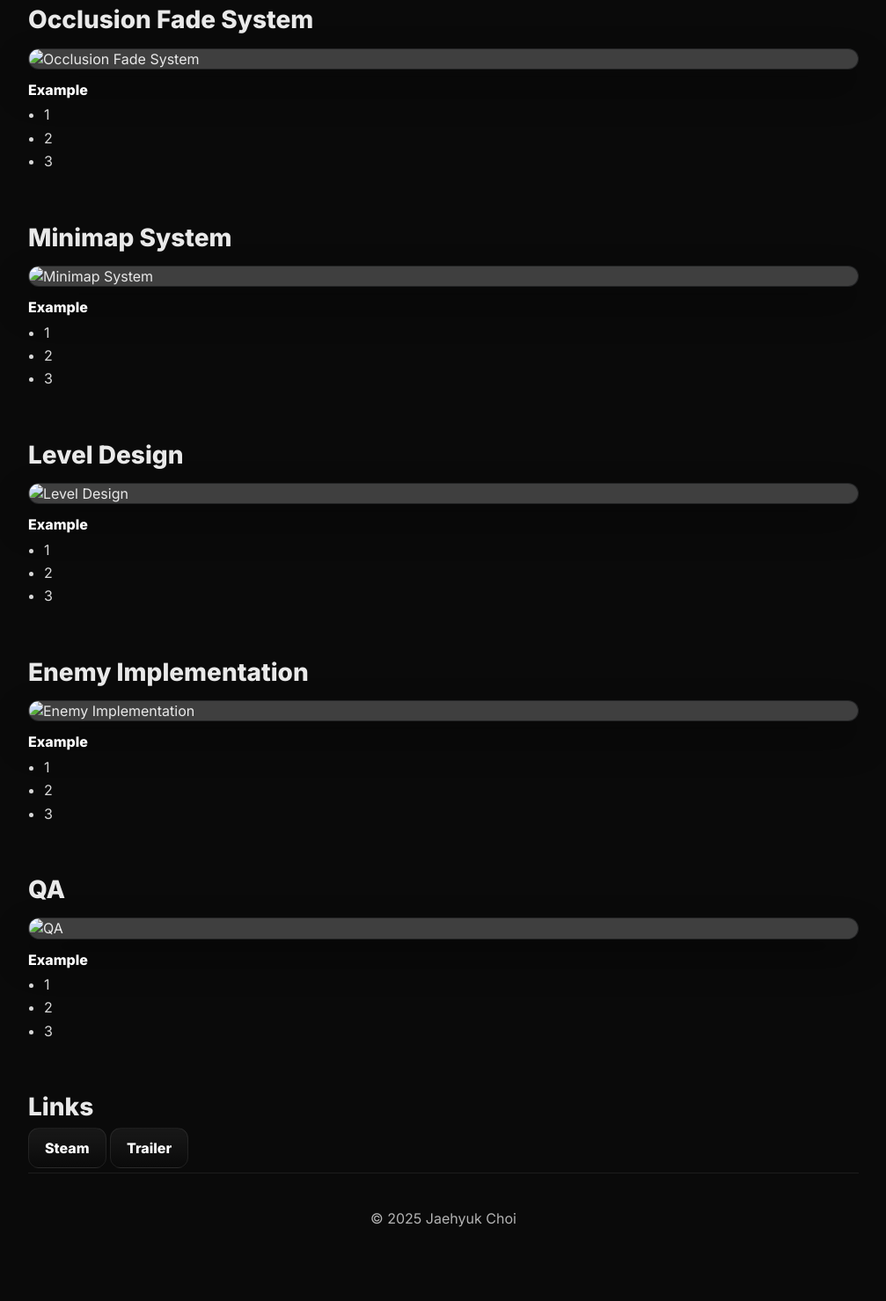
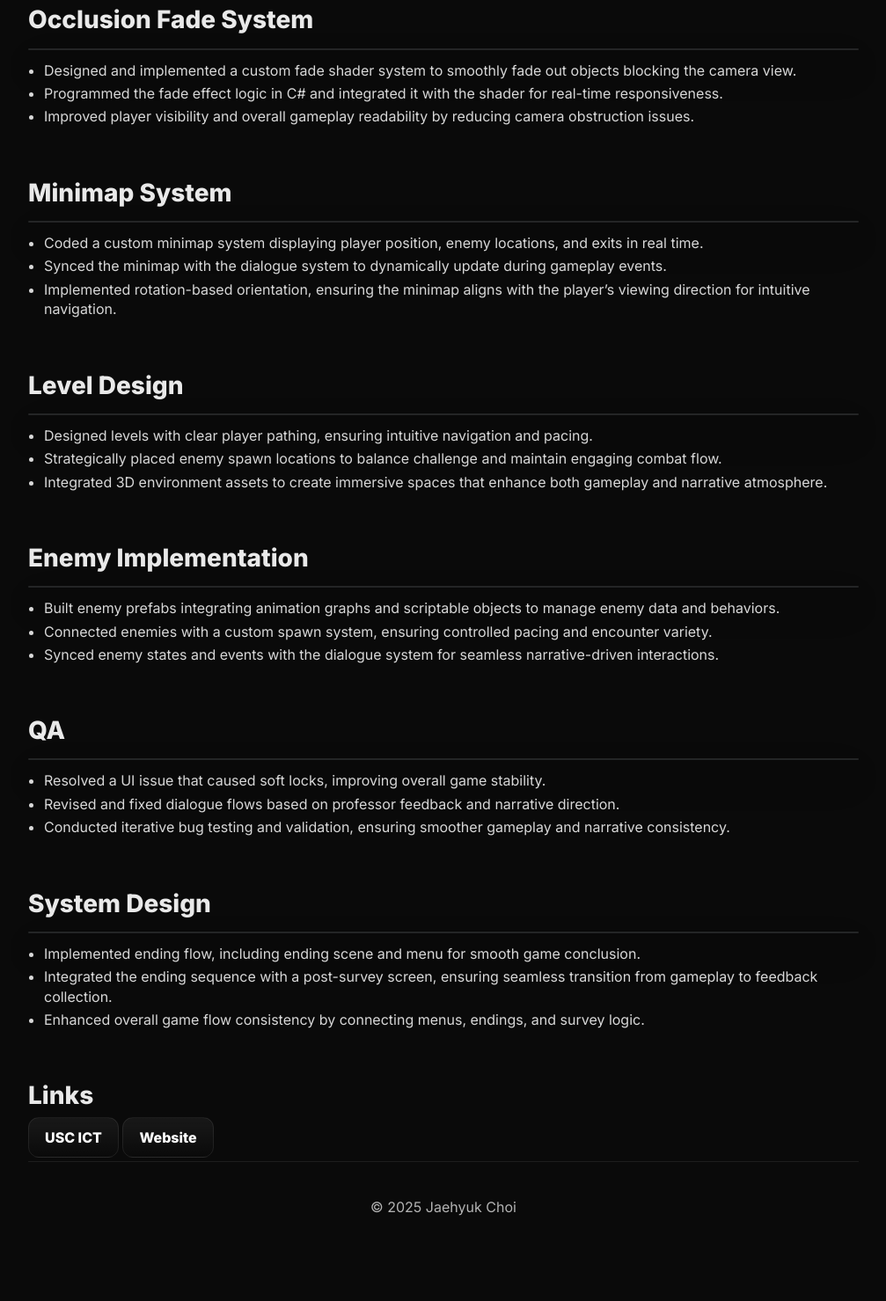
Before and after one commit to jhyukstin/jhyukstin.github.io, a plain HTML site: page projects/7th-patient.html in a window 1280 px wide. Shown: the part 1138-2617 px from the top of the page at 88% size, without its empty margins (136-1143 px from the left). Drawn offline with Linux system fonts and the light colour scheme.

Commit message:
Project descriptions
Project descriptions

```diff
--- a/projects/7th-patient.html
+++ b/projects/7th-patient.html
@@ -69,13 +69,12 @@
       <h3>Occlusion Fade System</h3>
       <div class="work-media-project">
         <!-- Replace src with your real image or trailer frame -->
-        <img src="../assets/images/.png" alt="Occlusion Fade System">
+        <!--<img src="../assets/images/.png" alt="Occlusion Fade System">-->
       </div>
-      <h4>Example</h4>
       <ul>
-        <li>1</li>
-        <li>2</li>
-        <li>3</li>
+        <li>Designed and implemented a custom fade shader system to smoothly fade out objects blocking the camera view.</li>
+        <li>Programmed the fade effect logic in C# and integrated it with the shader for real-time responsiveness.</li>
+        <li>Improved player visibility and overall gameplay readability by reducing camera obstruction issues.</li>
       </ul>
     </section>
 
@@ -84,13 +83,12 @@
       <h3>Minimap System</h3>
       <div class="work-media-project">
         <!-- Replace src with your real image or trailer frame -->
-        <img src="../assets/images/.png" alt="Minimap System">
+        <!--<img src="../assets/images/.png" alt="Minimap System">-->
       </div>
-      <h4>Example</h4>
       <ul>
-        <li>1</li>
-        <li>2</li>
-        <li>3</li>
+        <li>Coded a custom minimap system displaying player position, enemy locations, and exits in real time.</li>
+        <li>Synced the minimap with the dialogue system to dynamically update during gameplay events.</li>
+        <li>Implemented rotation-based orientation, ensuring the minimap aligns with the player’s viewing direction for intuitive navigation.</li>
       </ul>
     </section>
 
@@ -99,13 +97,12 @@
       <h3>Level Design</h3>
       <div class="work-media-project">
         <!-- Replace src with your real image or trailer frame -->
-        <img src="../assets/images/.png" alt="Level Design">
+        <!--<img src="../assets/images/.png" alt="Level Design"> -->
       </div>
-      <h4>Example</h4>
       <ul>
-        <li>1</li>
-        <li>2</li>
-        <li>3</li>
+        <li>Designed levels with clear player pathing, ensuring intuitive navigation and pacing.</li>
+        <li>Strategically placed enemy spawn locations to balance challenge and maintain engaging combat flow.</li>
+        <li>Integrated 3D environment assets to create immersive spaces that enhance both gameplay and narrative atmosphere.</li>
       </ul>
     </section>
 
@@ -114,13 +111,12 @@
       <h3>Enemy Implementation</h3>
       <div class="work-media-project">
         <!-- Replace src with your real image or trailer frame -->
-        <img src="../assets/images/.png" alt="Enemy Implementation">
+        <!--<img src="../assets/images/.png" alt="Enemy Implementation">-->
       </div>
-      <h4>Example</h4>
       <ul>
-        <li>1</li>
-        <li>2</li>
-        <li>3</li>
+        <li>Built enemy prefabs integrating animation graphs and scriptable objects to manage enemy data and behaviors.</li>
+        <li>Connected enemies with a custom spawn system, ensuring controlled pacing and encounter variety.</li>
+        <li>Synced enemy states and events with the dialogue system for seamless narrative-driven interactions.</li>
       </ul>
     </section>
 
@@ -129,20 +125,33 @@
       <h3>QA</h3>
       <div class="work-media-project">
         <!-- Replace src with your real image or trailer frame -->
-        <img src="../assets/images/.png" alt="QA">
+        <!--<img src="../assets/images/.png" alt="QA">-->
       </div>
-      <h4>Example</h4>
       <ul>
-        <li>1</li>
-        <li>2</li>
-        <li>3</li>
+        <li>Resolved a UI issue that caused soft locks, improving overall game stability.</li>
+        <li>Revised and fixed dialogue flows based on professor feedback and narrative direction.</li>
+        <li>Conducted iterative bug testing and validation, ensuring smoother gameplay and narrative consistency.</li>
+      </ul>
+    </section>
+
+    <!-- Block 6: System Design -->
+    <section class="work-block">
+      <h3>System Design</h3>
+      <div class="work-media-project">
+        <!-- Replace src with your real image or trailer frame -->
+        <!--<img src="../assets/images/.png" alt="QA">-->
+      </div>
+      <ul>
+        <li>Implemented ending flow, including ending scene and menu for smooth game conclusion.</li>
+        <li>Integrated the ending sequence with a post-survey screen, ensuring seamless transition from gameplay to feedback collection.</li>
+        <li>Enhanced overall game flow consistency by connecting menus, endings, and survey logic.</li>
       </ul>
     </section>
 
     <h2>Links</h2>
 <p>
-  <a class="btn" href="https://store.steampowered.com/app/3519070/Overdawn/" target="_blank">Steam</a>
-  <a class="btn" href="https://www.youtube.com/watch?v=E7KgVHyf0ak" target="_blank">Trailer</a>
+  <a class="btn" href="https://ict.usc.edu/research/labs-groups/human-centered-ai-lab/" target="_blank">USC ICT</a>
+  <a class="btn" href="https://www.7thpatient.org/" target="_blank">Website</a>
 </p>
 
 
```
Also changed, not shown: projects/Tiphereth.html (+5 -6 lines), projects/overdawn.html (+1 -1 lines), projects/vessel.html (+5 -6 lines), assets/images/Tiphereth-cover-project.png (added), assets/images/Vessel-gamedesign-project.jpg (added).
